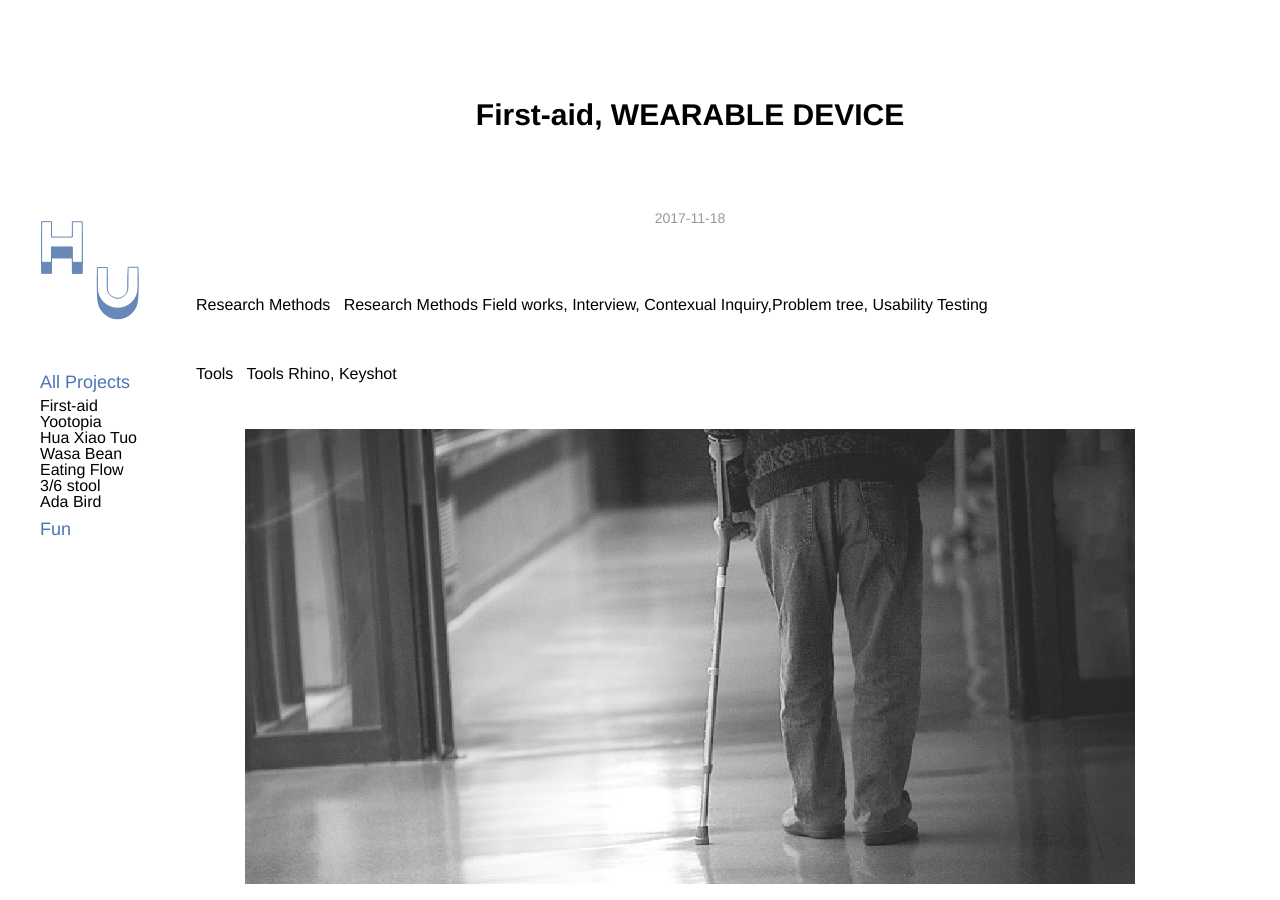
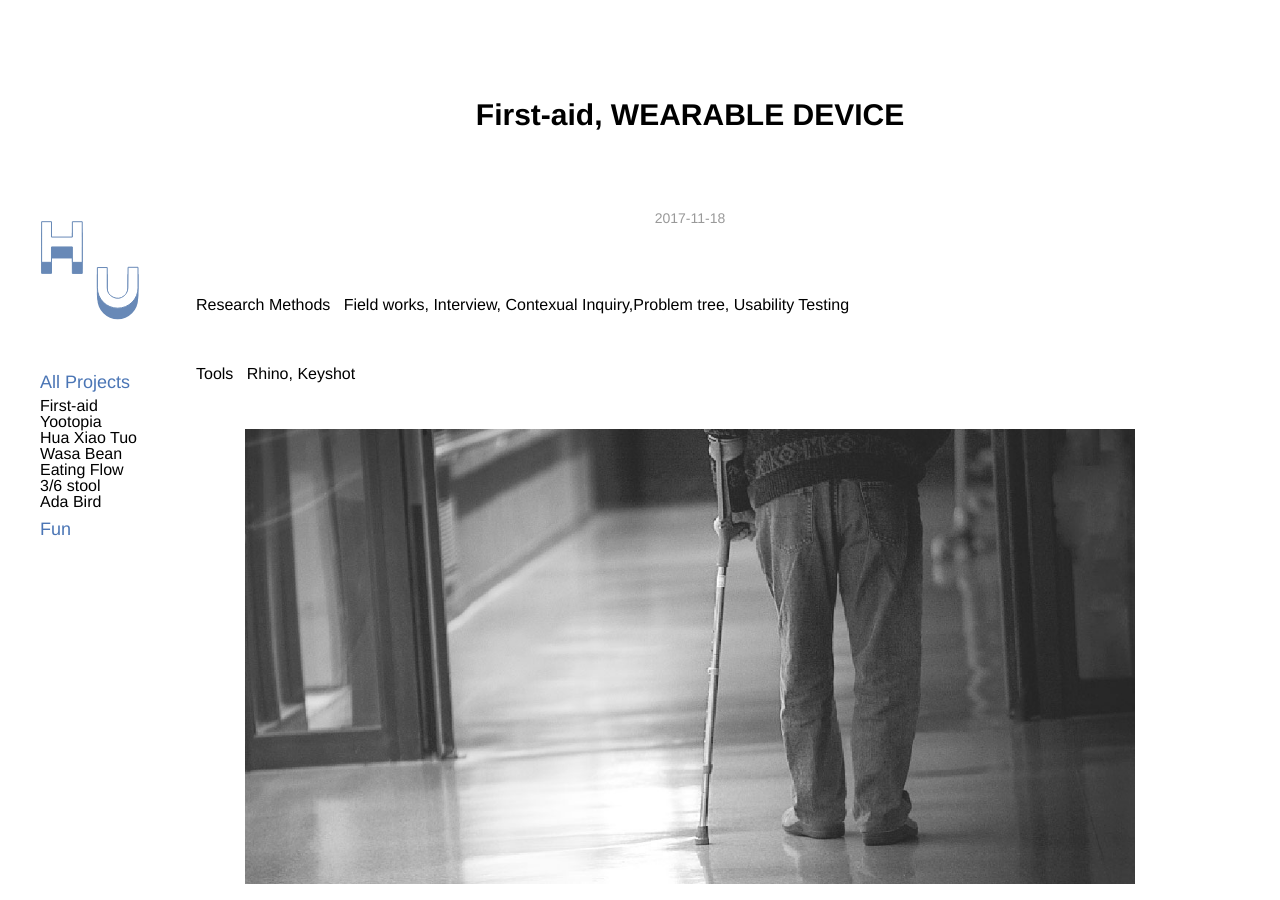
Before and after one commit to HuYuanyuan96/yuanyuan1996.github.io, a Jekyll site: the page built from _posts/2017-11-18-FIRST-AID.md, in a window 1280 px wide and 900 px high. Built offline with Jekyll 4.4.1, drawn with Linux system fonts in a browser that asks for light colours.

Commit message:
Update 2017-11-18-FIRST-AID.md

```diff
--- a/_posts/2017-11-18-FIRST-AID.md
+++ b/_posts/2017-11-18-FIRST-AID.md
@@ -4,8 +4,8 @@ title: First-aid, WEARABLE DEVICE
 shortTitle: First-aid
 icon: <img src="/images/Project-icon-png/Project-icon-02.png" alt="" width="100"/>
 description: Falling down is a huge threat to the elderly’s health, as it may worsen many acute diseases like cerebral hemorrhage. When this accident happens time is crucial, but the elderly sometimes cannot cry for help. In order to provide seniors with emergency first aid, I designed this set of wearable devices to bridge the gap between people who need help and those who offer a hand.
-methods: Research Methods  Field works, Interview, Contexual Inquiry,Problem tree, Usability Testing
-tools: Tools  Rhino, Keyshot
+methods: Field works, Interview, Contexual Inquiry,Problem tree, Usability Testing
+tools: Rhino, Keyshot
 
 category: blog
 ---
```
